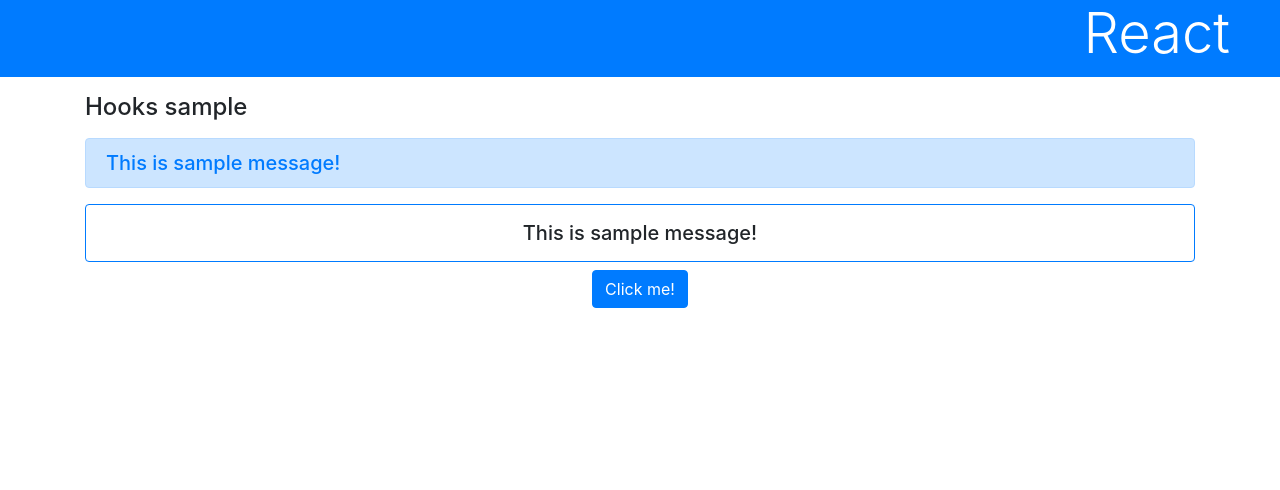
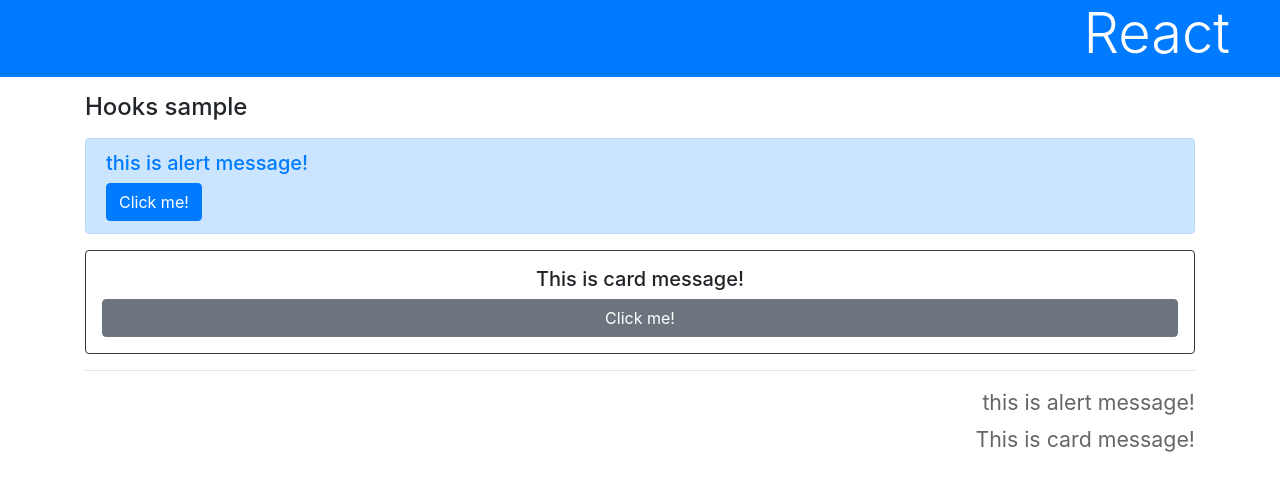
Before and after one commit to kosuke-17/react_app, a React (Create React App) app: page / in a window 1280 px wide. Shown: the top 490 px of the page. Built offline with nearby package versions, Linux system fonts and the light colour scheme.

Commit message:
親と子コンポーネントで値をやりとりする

```diff
--- a/src/App.js
+++ b/src/App.js
@@ -3,35 +3,51 @@
 
 
 function AlertMessage(props){
-  return <div className="alert alert-primary h5 text-primary">
-    {props.message}
-  </div>
+    const data = ["Hello!", "Welcome...", "Good-bye?"]
+
+    const actionAlert = () => {
+      const re = data[Math.floor(Math.random() * data.length)]
+      props.setAlert('message:"' + re + '".')
+    }
+    return <div className="alert alert-primary h5 text-primary">
+      <h5>{props.alert}</h5>
+      <button onClick={actionAlert} className="btn btn-primary">
+        Click me!
+      </button>
+    </div>
 }
 
 function CardMessage(props){
-  return <div className="card p-3 h5 border-primary text-center">
-    {props.message}
+  const [count, setCount] = useState(0)
+
+  const actionCard = () => {
+    setCount(count + 1)
+    props.setCard("card counter: " + count + " count")
+  }
+
+  return <div className="card p-3 border-dark text-center">
+    <h5>{props.card}</h5>
+    <button onClick={actionCard} className="btn btn-secondary">
+      Click me!
+    </button>
   </div>
 }
 
 function App() {
-  const [msg, setMsg] = useState("This is sample message!")
-  const doAction = ()=>{
-    let res = window.prompt('type your name:')
-    setMsg("Hello, " +  res + "!!")
-  }
+  const [alert, setAlert] = useState("this is alert message!")
+  const [card, setCard] = useState("This is card message!")
 
   return (
     <div>
       <h1 className="bg-primary text-white display-4">React</h1>
       <div className="container">
         <h4 className="my-3">Hooks sample</h4>
-        <AlertMessage message={msg} />
-        <CardMessage message={msg} />
-        <div className="text-center">
-          <button onClick={doAction} className="btn btn-primary">
-            Click me!
-          </button>
+        <AlertMessage alert={alert} setAlert={setAlert} />
+        <CardMessage card={card} setCard={setCard} />
+        <hr />
+        <div className="text-right">
+          <p>{alert}</p>
+          <p>{card}</p>
         </div>
       </div>
     </div>
```
